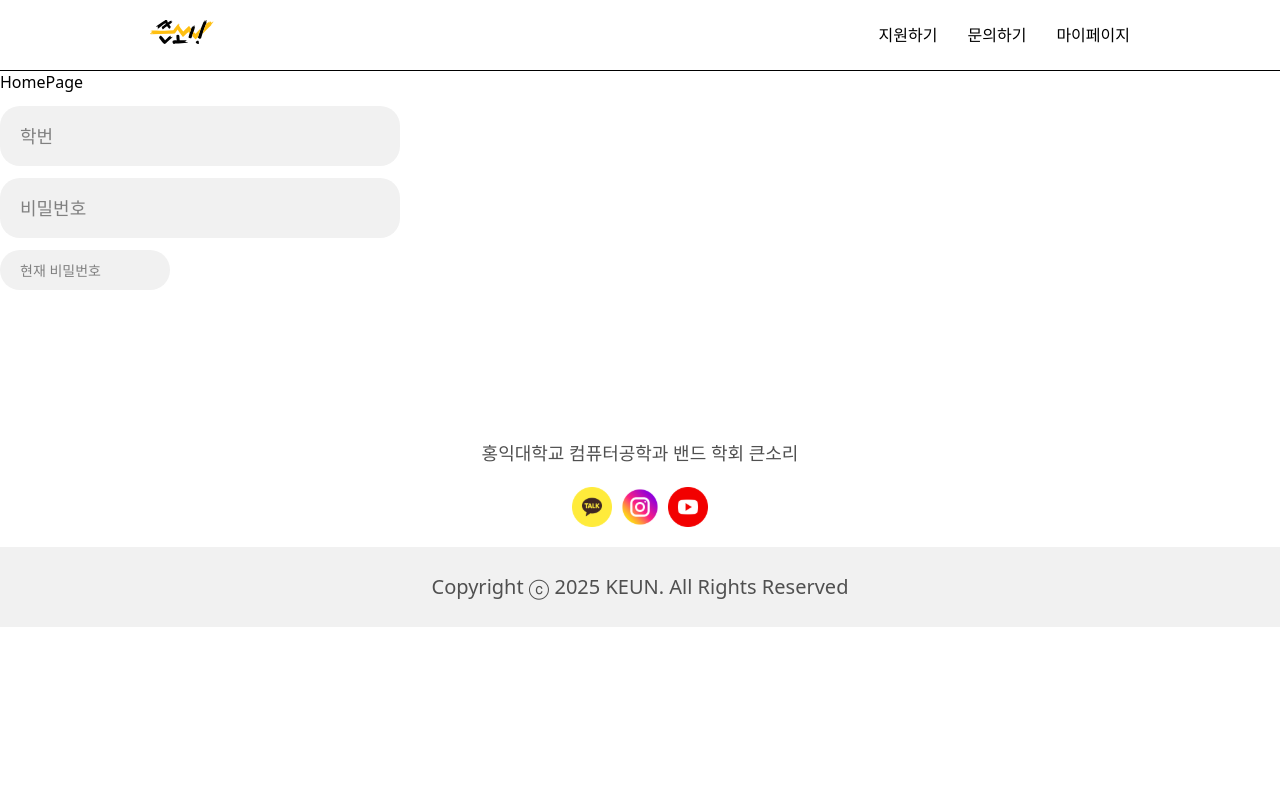
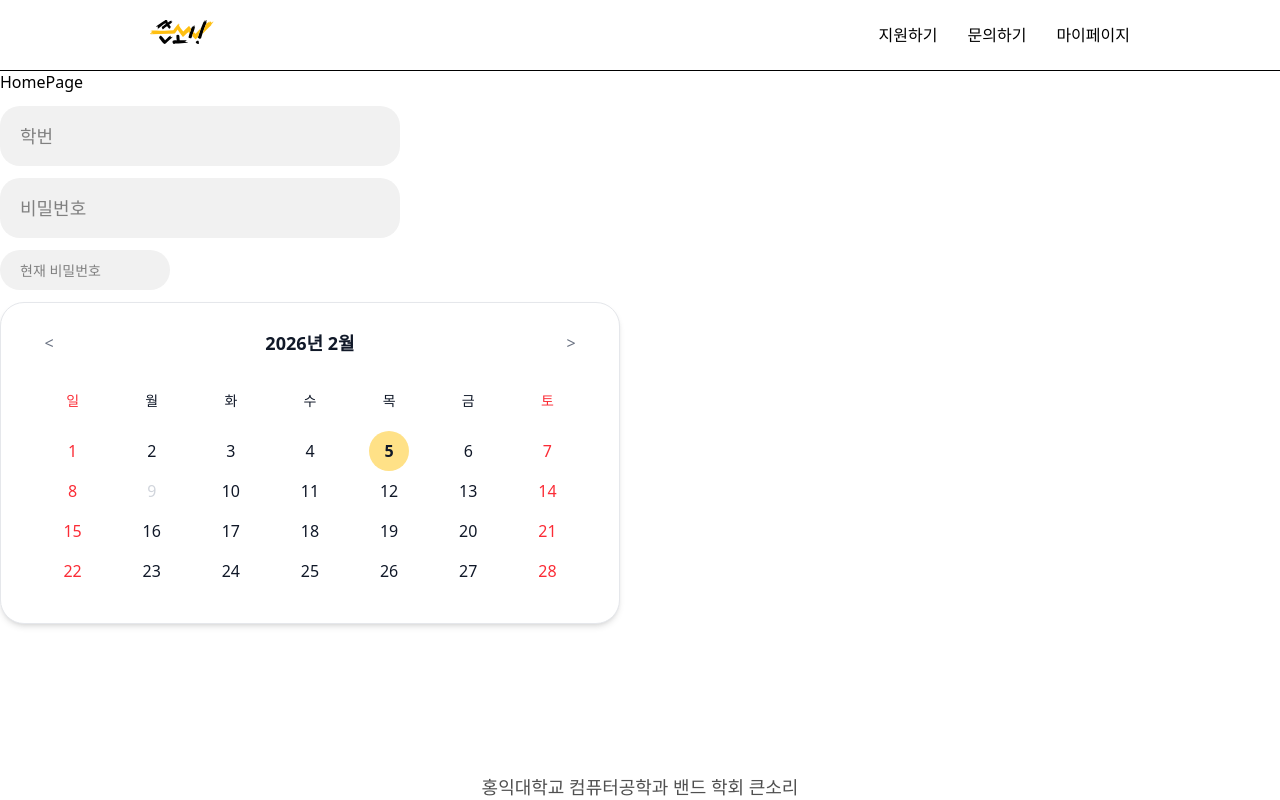
Before and after one commit to KeunSori/KeunSori_Web_Renewal, a React (Vite) app: page / in a window 1280 px wide. Shown: the top 800 px of the page. Built offline with nearby package versions, Linux system fonts and the light colour scheme.

Commit message:
feat: calendar disable 주입 추가 및 스타일 정리

```diff
--- a/src/pages/home/screen/HomePage.tsx
+++ b/src/pages/home/screen/HomePage.tsx
@@ -1,6 +1,9 @@
+import { useState } from 'react';
+import { Calendar } from '../../../shared/component/Calendar/Calendar';
 import FormInput from '../../../shared/component/FormInput';
 
 const HomePage = () => {
+  const [date, setDate] = useState(new Date());
   return (
     <div className="flex flex-col gap-3">
       <div>HomePage</div>
@@ -10,6 +13,7 @@
         placeholder="현재 비밀번호"
         className="h-[40px] w-[170px] text-[14px] focus:border-[1px]"
       />
+      <Calendar value={date} onChange={setDate} disableDates={[new Date(2026, 1, 9)]} />
     </div>
   );
 };
--- a/src/shared/component/Calendar/Calendar.tsx
+++ b/src/shared/component/Calendar/Calendar.tsx
@@ -3,7 +3,7 @@
  *
  * @param value - 선택된 날짜
  * @param onChange - 날짜 선택 핸들러
- * @param className - 추가 스타일
+ * @param className - 추가 스타일 (가장 바깥쪽 컨테이너에 적용됨)
  *
  * [V] 스타일 적용 방식
  * [V] 스타일 코드 위치
@@ -16,12 +16,13 @@
 type CalendarProps = {
   value: Date;
   onChange: (date: Date) => void;
+  disableDates: Date[];
   className?: string;
 };
 
 const WEEKDAYS = ['일', '월', '화', '수', '목', '금', '토'] as const;
 
-export const Calendar = ({ value, onChange, className }: CalendarProps) => {
+export const Calendar = ({ value, onChange, disableDates, className }: CalendarProps) => {
   // 현재 보고 있는 달(헤더에 표시되는 달)
   const [viewMonth, setViewMonth] = useState(() => startOfMonth(value));
 
@@ -79,7 +80,7 @@
 
       {/* days grid */}
       <div className="px-8 pt-3 pb-8">
-        <div className="grid grid-cols-7 text-center">
+        <div className="grid grid-cols-7 justify-items-center text-center">
           {/* blanks */}
           {Array.from({ length: days.prefixBlanks }).map((_, i) => (
             <div key={`blank-${i}`} className="h-10" />
@@ -90,6 +91,8 @@
             const dayNum = i + 1;
             const cellDate = new Date(year, month, dayNum);
 
+            const isDisabled = disableDates.some((disableDate) => isSameDay(disableDate, cellDate));
+            console.log(cellDate, isDisabled);
             const isSelected = isSameDay(cellDate, value);
             const dayOfWeek = cellDate.getDay(); // 0 일, 6 토
             const isWeekend = dayOfWeek === 0 || dayOfWeek === 6;
@@ -99,14 +102,17 @@
                 key={dayNum}
                 type="button"
                 onClick={() => onChange(cellDate)}
+                disabled={isDisabled}
                 className={twMerge(
                   CalendarStyle.dayBtn,
+                  isDisabled ? CalendarStyle.disabledDayBtn : CalendarStyle.activeDayHover,
                   isSelected && CalendarStyle.selectedDayBtn
                 )}
               >
                 <span
                   className={twMerge(
                     CalendarStyle.dayText,
+                    isDisabled && CalendarStyle.disabledDayText,
                     isWeekend && CalendarStyle.weekendText,
                     isSelected && CalendarStyle.selectedDayText
                   )}
@@ -147,8 +153,11 @@
   navBtn: 'h-8 w-8 rounded-full text-gray-500 hover:bg-gray-100 transition-colors',
   weekday: 'py-2 text-sm font-medium text-gray-900',
   weekendText: 'text-red-500',
-  dayBtn: 'h-10 flex items-center justify-center',
+  dayBtn: 'w-10 h-10 flex items-center justify-center rounded-full',
   dayText: 'text-base text-gray-900',
+  activeDayHover: 'hover:bg-gray-100 cursor-pointer',
+  disabledDayBtn: 'cursor-not-allowed',
+  disabledDayText: 'text-gray-300',
   selectedDayBtn: 'relative',
   selectedDayText:
     'inline-flex h-10 w-10 items-center justify-center rounded-2xl bg-[#ffe187] font-semibold text-gray-900',
```
